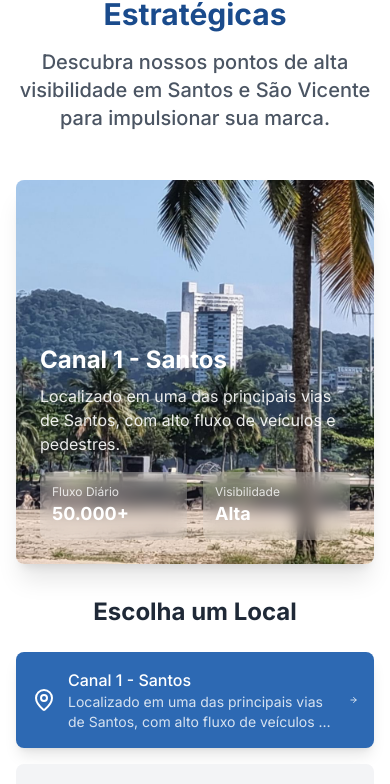
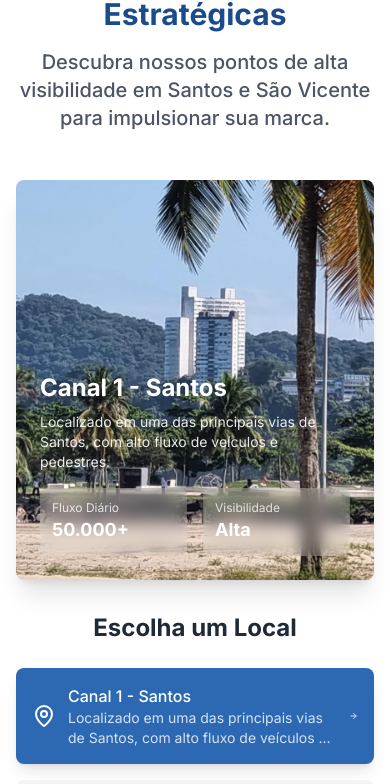
Before and after one commit to 21lucasbarros/projeto-ilha-outdoor, a React (Vite) app: page / in a window 390 px wide. Shown: the part 2957-3741 px from the top of the page. Built offline with nearby package versions, Linux system fonts and the light colour scheme.

Commit message:
update: melhorei o layout e o estilo do componente Location.

```diff
--- a/src/components/Location.tsx
+++ b/src/components/Location.tsx
@@ -64,7 +64,7 @@ export default function Location() {
           className="text-center mb-12"
         >
           <h2 className="section-title">Localizações Estratégicas</h2>
-          <p className="section-subtitle mx-auto">
+          <p className="section-subtitle mx-auto max-w-xl">
             Descubra nossos pontos de alta visibilidade em Santos e São Vicente
             para impulsionar sua marca.
           </p>
@@ -76,7 +76,7 @@ export default function Location() {
             initial="hidden"
             whileInView="show"
             viewport={{ once: true }}
-            className="w-full lg:w-1/2 relative h-96 md:h-[600px] rounded-lg overflow-hidden shadow-xl"
+            className="w-full lg:w-1/2 relative rounded-lg overflow-hidden shadow-xl h-[400px] md:h-[650px] lg:h-[700px]"
           >
             <img
               src={locations[activeLocation].image}
@@ -87,7 +87,7 @@ export default function Location() {
               <h3 className="text-2xl font-bold text-white mb-2">
                 {locations[activeLocation].name}
               </h3>
-              <p className="text-white/90 mb-4">
+              <p className="text-white/90 mb-4 text-sm md:text-base">
                 {locations[activeLocation].description}
               </p>
               <div className="grid grid-cols-2 gap-4">
```
